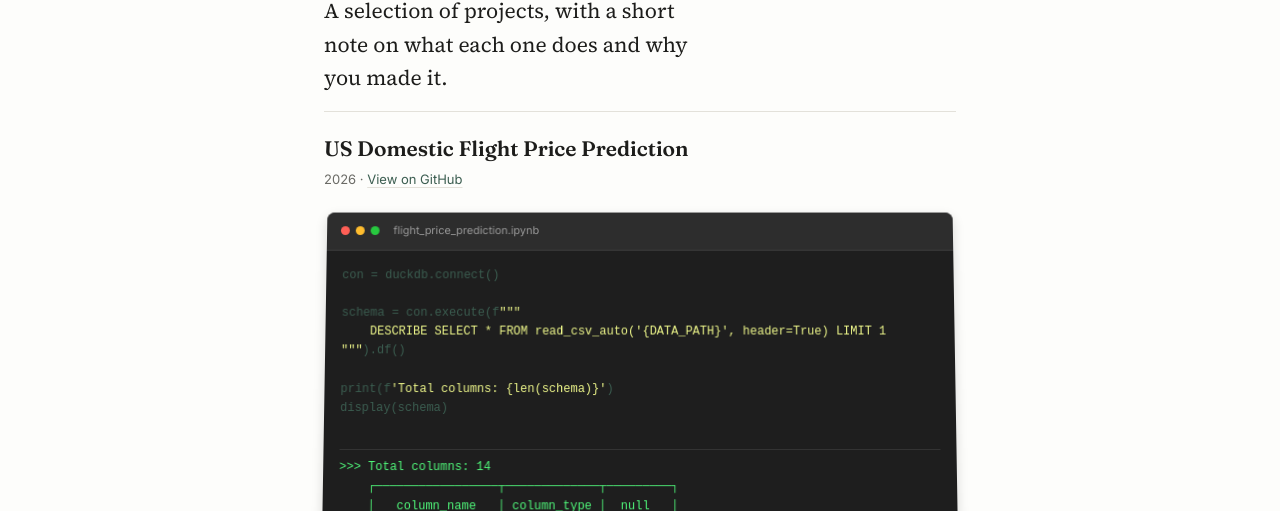
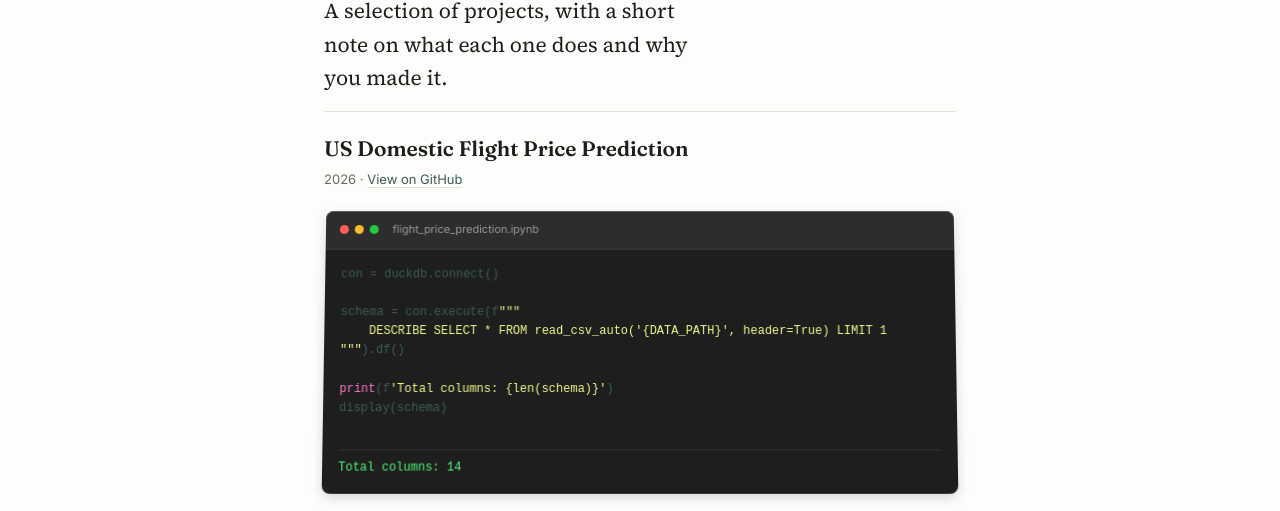
Before and after one commit to X-Sherry/X-Sherry.github.io, a plain HTML site: page projects.html in a window 1280 px wide. Shown: the part 238-749 px from the top of the page. Drawn offline with Linux system fonts and the light colour scheme.

Commit message:
Update projects.html

```diff
--- a/projects.html
+++ b/projects.html
@@ -122,24 +122,17 @@
               <span class="dot green"></span>
               <span class="window-title">flight_price_prediction.ipynb</span>
             </div>
-            <div class="window-body">
+           <div class="window-body">
   <pre><code>con = duckdb.connect()
 
 schema = con.execute(f<span class="string">"""
     DESCRIBE SELECT * FROM read_csv_auto('{DATA_PATH}', header=True) LIMIT 1
 """</span>).df()
 
-print(f<span class="string">'Total columns: {len(schema)}'</span>)
+<span class="keyword">print</span>(f<span class="string">'Total columns: {len(schema)}'</span>)
 display(schema)
 
-<span class="output">&gt;&gt;&gt; Total columns: 14
-    ┌─────────────────┬─────────────┬─────────┐
-    │   column_name   │ column_type │  null   │
-    ├─────────────────┼─────────────┼─────────┤
-    │ flight_date     │ DATE        │ YES     │
-    │ fare_basis_code │ VARCHAR     │ YES     │
-    │ price           │ DOUBLE      │ YES     │
-    └─────────────────┴─────────────┴─────────┘</span></code></pre>
+<span class="output">Total columns: 14</span></code></pre>
 </div>
           </a>
 
```
